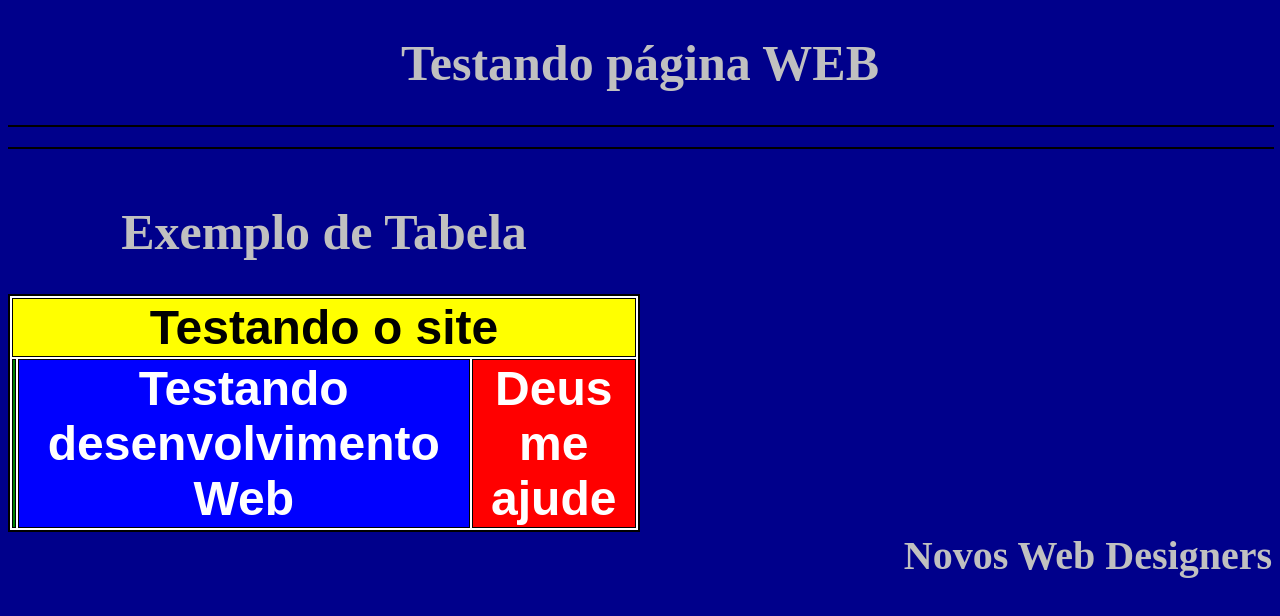
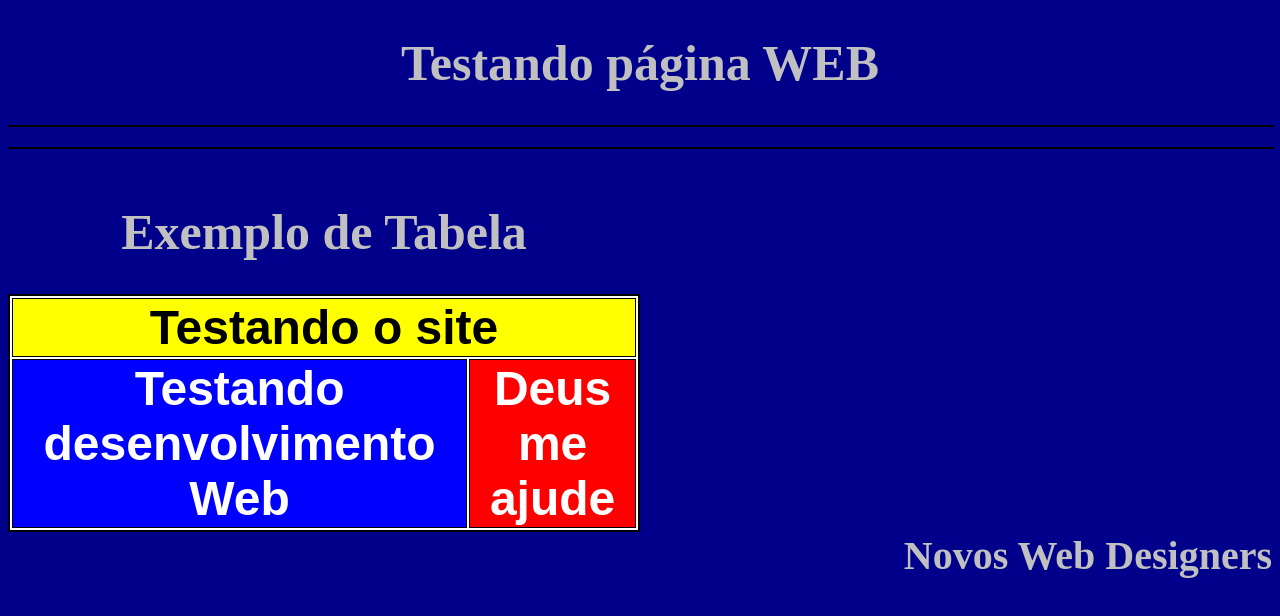
Before and after one commit to CaioMorg/Teste, a plain HTML site: page index.html in a window 1280 px wide. Drawn offline with Linux system fonts and the light colour scheme.

Commit message:
Removeu o verde

```diff
--- a/index.html
+++ b/index.html
@@ -58,7 +58,6 @@
         <th colspan="3" bgcolor="yellow"><font face="arial" size="20" color="black">Testando o site</td>
         </tr>
         <tr>
-        <th bgcolor="green"><font face="arial" size="20" <img src = "Qualquer-bosta.jpg"> </th>
         <th bgcolor="blue"><font face="arial" size="20" color="white"> Testando desenvolvimento Web </th>
         <th bgcolor="red"><font face="arial" size="20" color="white">Deus me ajude</th>
         </tr>
```
